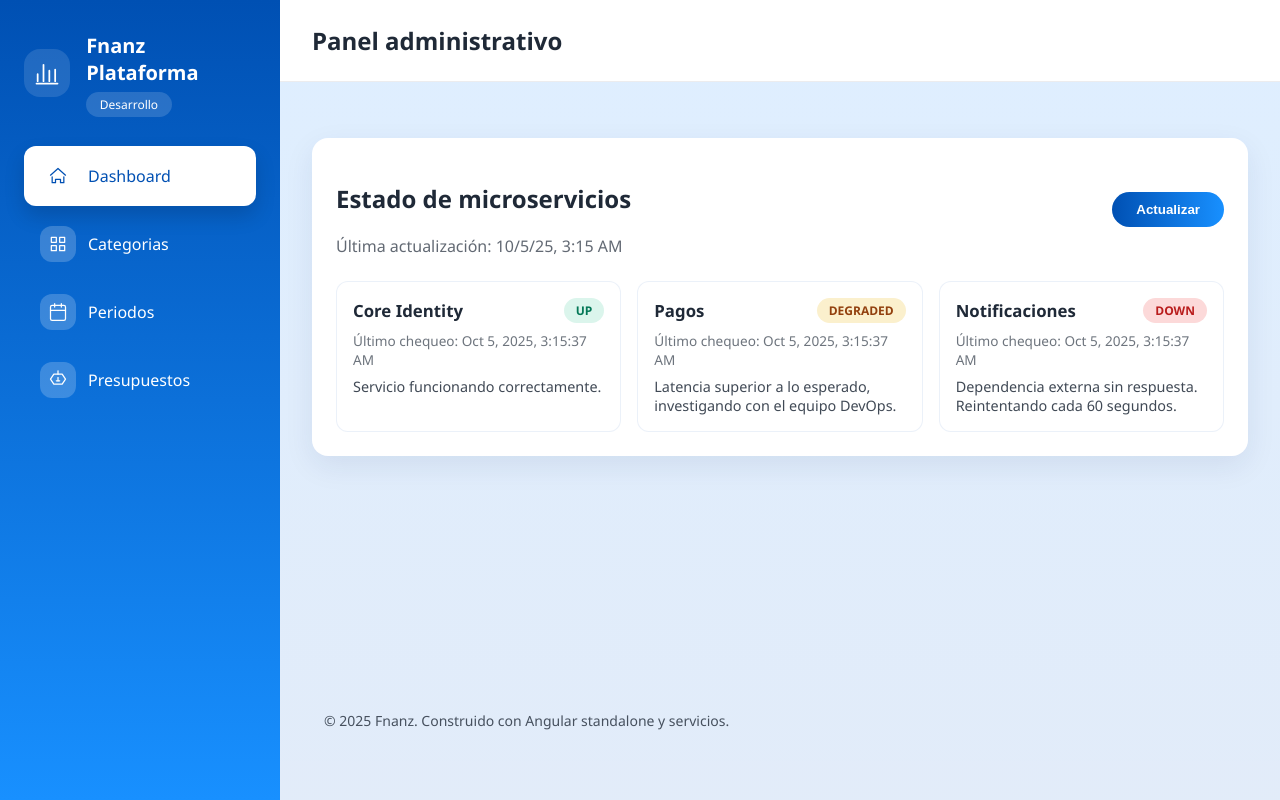
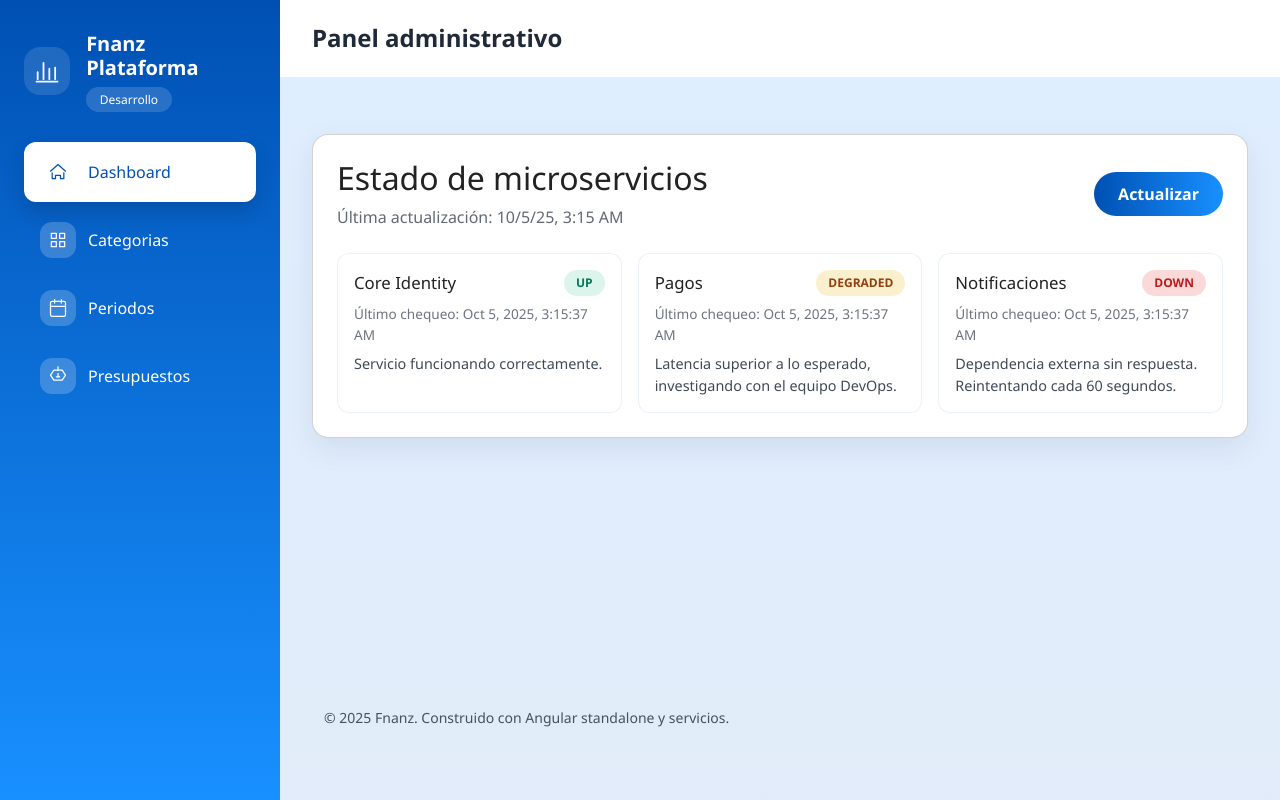
Before and after one commit to ahumadamob/front-fnanz, an Angular app in the folder fnanz-app/: page / in a window 1280 px wide. Built offline with nearby package versions, Linux system fonts and the light colour scheme; no server answers.

Commit message:
feat: integrate bootswatch yeti theme

```diff
--- a/fnanz-app/package.json
+++ b/fnanz-app/package.json
@@ -19,6 +19,9 @@
     "@angular/platform-browser": "^17.3.8",
     "@angular/platform-browser-dynamic": "^17.3.8",
     "@angular/router": "^17.3.8",
+    "@popperjs/core": "^2.11.8",
+    "bootstrap": "^5.3.3",
+    "bootswatch": "^5.3.3",
     "rxjs": "~7.8.1",
     "tslib": "^2.6.2",
     "zone.js": "~0.14.5"
--- a/fnanz-app/src/styles.scss
+++ b/fnanz-app/src/styles.scss
@@ -1,4 +1,8 @@
 @use 'sass:color';
+
+@import "bootswatch/dist/yeti/variables";
+@import "bootstrap/scss/bootstrap";
+@import "bootswatch/dist/yeti/bootswatch";
 
 :root {
   --fnanz-primary: #0050b3;
```
Also changed, not shown: 2 other files (tests, documents, lock files or other folders).
